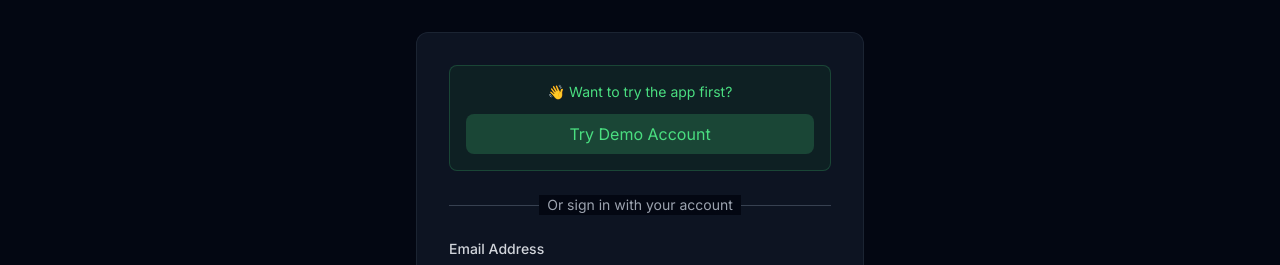
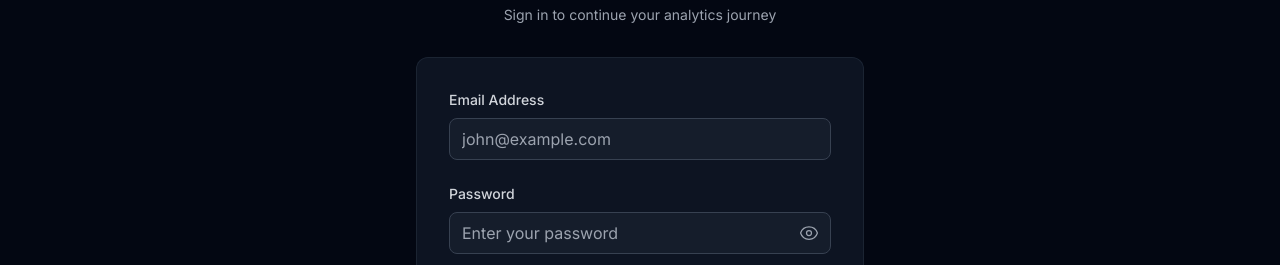
Before and after one commit to SMDobbs/resumereviewer, a Next.js app: page /login in a window 1280 px wide. Shown: the part 200-465 px from the top of the page. Built offline with nearby package versions, Linux system fonts and the light colour scheme; no server answers.

Commit message:
pushing fixes

```diff
--- a/src/components/auth/LoginForm.tsx
+++ b/src/components/auth/LoginForm.tsx
@@ -18,7 +18,7 @@ export default function LoginForm() {
   const [showSessionError, setShowSessionError] = useState(false)
   const router = useRouter()
   const searchParams = useSearchParams()
-  const { refreshUser } = useUser()
+  const { login } = useUser()
 
   // Check for session error from middleware redirect
   useEffect(() => {
@@ -36,25 +36,9 @@ export default function LoginForm() {
     setShowSessionError(false)
 
     try {
-      const response = await fetch('/api/auth/login', {
-        method: 'POST',
-        headers: {
-          'Content-Type': 'application/json',
-        },
-        body: JSON.stringify(formData),
-      })
-
-      const data = await response.json()
-
-      if (!response.ok) {
-        throw new Error(data.error || 'Something went wrong')
-      }
-
-      // Refresh user context to reflect the new session
-      await refreshUser()
-
-      // Redirect to dashboard after successful login
-      router.push('/dashboard')
+      // Use the login function from UserContext which handles everything
+      await login(formData.email, formData.password)
+      // The UserContext login function will redirect to dashboard automatically
     } catch (error) {
       const errorMessage = error instanceof Error ? error.message : 'Something went wrong'
       const { message, canClearCookies: _canClearCookies, shouldShowHelp } = getAuthErrorMessage(errorMessage)
@@ -65,77 +49,6 @@ export default function LoginForm() {
       if (shouldShowHelp) {
         setShowSessionError(true)
       }
-    } finally {
-      setLoading(false)
-    }
-  }
-
-  const handleDemoLogin = async () => {
-    setLoading(true)
-    setError('')
-    setShowSessionError(false)
-
-    try {
-      // Use demo credentials
-      const response = await fetch('/api/auth/login', {
-        method: 'POST',
-        headers: {
-          'Content-Type': 'application/json',
-        },
-        body: JSON.stringify({
-          email: 'demo@analyticsmentor.com',
-          password: 'demo123'
-        }),
-      })
-
-      const _data = await response.json()
-
-      if (!response.ok) {
-        // If demo user doesn't exist, create one
-        const registerResponse = await fetch('/api/auth/register', {
-          method: 'POST',
-          headers: {
-            'Content-Type': 'application/json',
-          },
-          body: JSON.stringify({
-            email: 'demo@analyticsmentor.com',
-            password: 'demo123',
-            firstName: 'Demo',
-            lastName: 'User'
-          }),
-        })
-
-        if (registerResponse.ok) {
-          // Try login again after registration
-          const loginResponse = await fetch('/api/auth/login', {
-            method: 'POST',
-            headers: {
-              'Content-Type': 'application/json',
-            },
-            body: JSON.stringify({
-              email: 'demo@analyticsmentor.com',
-              password: 'demo123'
-            }),
-          })
-
-          const _loginData = await loginResponse.json()
-          if (loginResponse.ok) {
-            await refreshUser()
-            router.push('/dashboard')
-            return
-          }
-        }
-
-        throw new Error('Demo login failed')
-      }
-
-      // Refresh user context to reflect the new session
-      await refreshUser()
-
-      // Redirect to dashboard after successful login
-      router.push('/dashboard')
-    } catch {
-      setError('Demo login temporarily unavailable. Please try the skill assessment instead.')
     } finally {
       setLoading(false)
     }
@@ -224,29 +137,6 @@ export default function LoginForm() {
               </div>
             </div>
           )}
-
-          {/* Demo Option */}
-          <div className="mb-6 p-4 bg-green-900/20 border border-green-400/20 rounded-lg">
-            <p className="text-green-400 text-sm mb-3 text-center">
-              👋 Want to try the app first?
-            </p>
-            <button
-              onClick={handleDemoLogin}
-              disabled={loading}
-              className="w-full px-4 py-2 bg-green-400/20 text-green-400 rounded-lg hover:bg-green-400/30 transition-colors disabled:opacity-50"
-            >
-              Try Demo Account
-            </button>
-          </div>
-
-          <div className="relative mb-6">
-            <div className="absolute inset-0 flex items-center">
-              <div className="w-full border-t border-gray-700"></div>
-            </div>
-            <div className="relative flex justify-center text-sm">
-              <span className="px-2 bg-gray-950 text-gray-400">Or sign in with your account</span>
-            </div>
-          </div>
 
           <form className="space-y-6" onSubmit={handleSubmit}>
             {error && (
--- a/src/lib/context/UserContext.tsx
+++ b/src/lib/context/UserContext.tsx
@@ -66,6 +66,7 @@ export function UserProvider({ children }: { children: ReactNode }) {
   }
 
   const login = async (email: string, password: string) => {
+    try {
       const response = await fetch('/api/auth/login', {
         method: 'POST',
         headers: {
@@ -81,8 +82,15 @@ export function UserProvider({ children }: { children: ReactNode }) {
         throw new Error(data.error || 'Login failed')
       }
 
+      // Set user data from response
       setUser(data.user)
+
+      // Redirect to dashboard
       router.push('/dashboard')
+    } catch (error) {
+      console.error('Login error in UserContext:', error)
+      throw error // Re-throw so the component can handle it
+    }
   }
 
   const logout = async () => {
```
Lines whose indentation alone changed are shown as unchanged.
